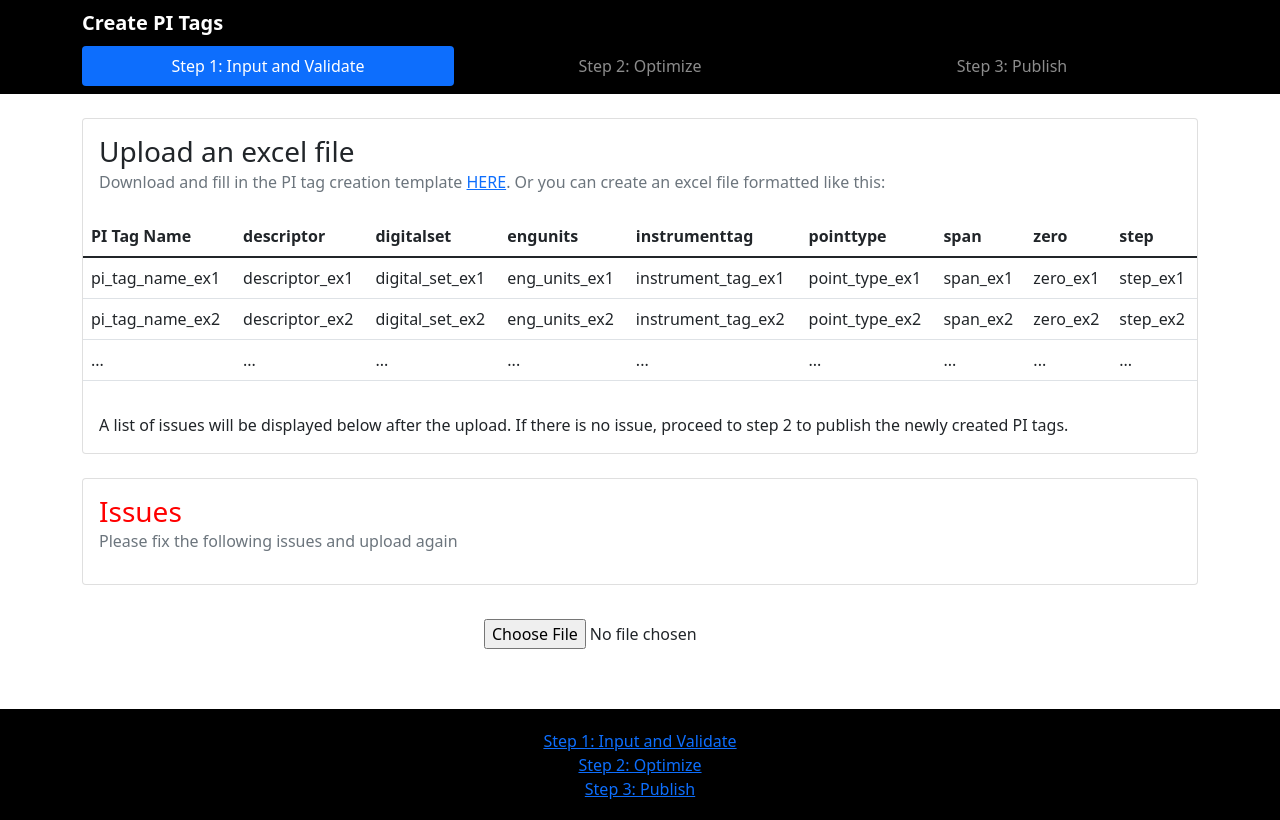
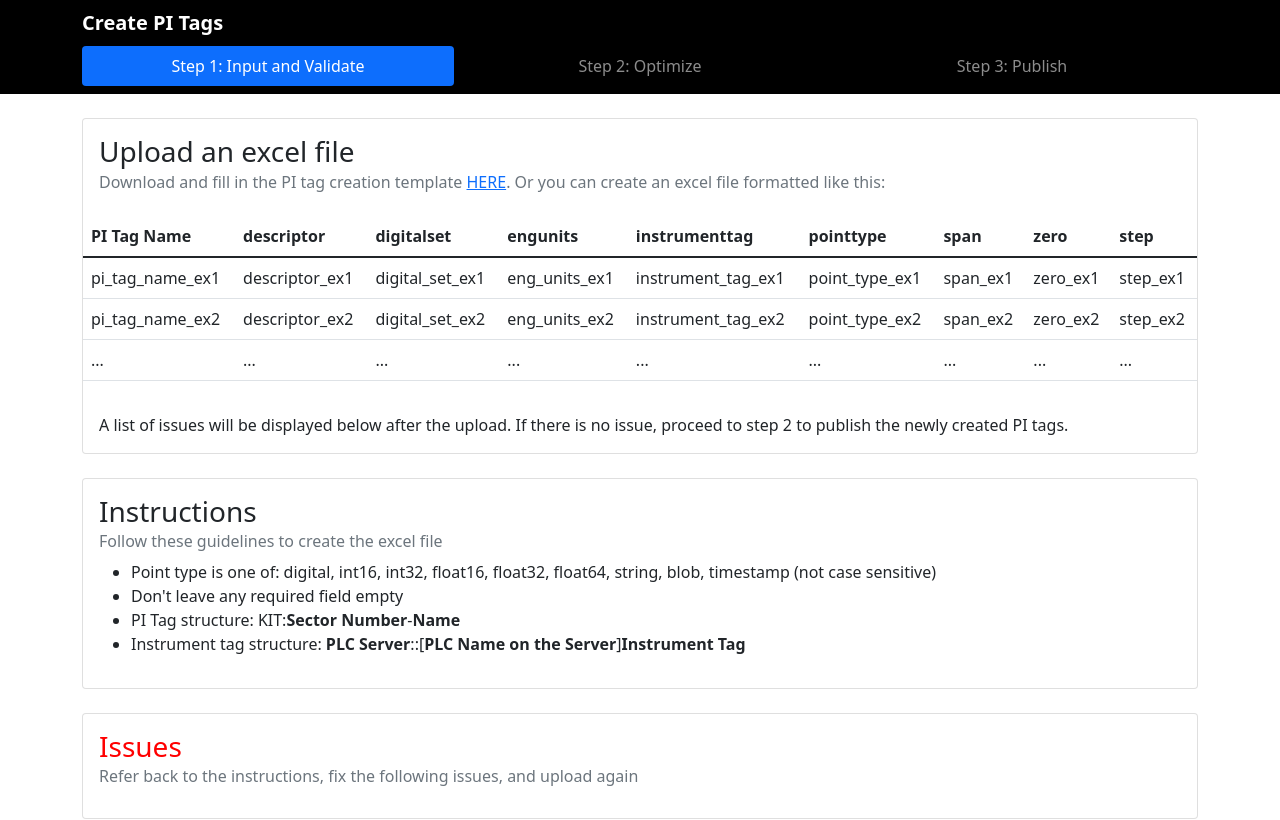
Before and after one commit to xingl213/pi_tag_creation, a React (Create React App) app: page /step1 in a window 1280 px wide. Shown: the top 820 px of the page. Built offline with nearby package versions, Linux system fonts and the light colour scheme.

Commit message:
added instruction section in step 1 to provide contextual help

```diff
--- a/src/components/Step1.js
+++ b/src/components/Step1.js
@@ -131,8 +131,25 @@ function Step1(props) {
 
       <Card>
         <CardBody>
+          <CardTitle tag="h3">Instructions</CardTitle>
+          <CardSubtitle className="mb-2 text-muted" tag="h6">Follow these guidelines to create the excel file</CardSubtitle>
+          <CardText>
+          	<ul>
+            	<li>Point type is one of: digital, int16, int32, float16, float32, float64, string, blob, timestamp (not case sensitive)</li>
+            	<li>Don't leave any required field empty</li>
+            	<li>PI Tag structure: KIT:<strong>Sector Number</strong>-<strong>Name</strong></li>
+            	<li>Instrument tag structure: <strong>PLC Server</strong>::[<strong>PLC Name on the Server</strong>]<strong>Instrument Tag</strong></li>
+          	</ul>
+          </CardText>
+        </CardBody>
+      </Card>
+
+			<br/>
+
+      <Card>
+        <CardBody>
           <CardTitle tag="h3" style={{ color: "red" }}>Issues</CardTitle>
-          <CardSubtitle className="mb-2 text-muted" tag="h6">Please fix the following issues and upload again</CardSubtitle>
+          <CardSubtitle className="mb-2 text-muted" tag="h6">Refer back to the instructions, fix the following issues, and upload again</CardSubtitle>
           <CardText>
           	<ul style={{ color: "blue" }}>
             	{issues.map((issue, index) => {
```
